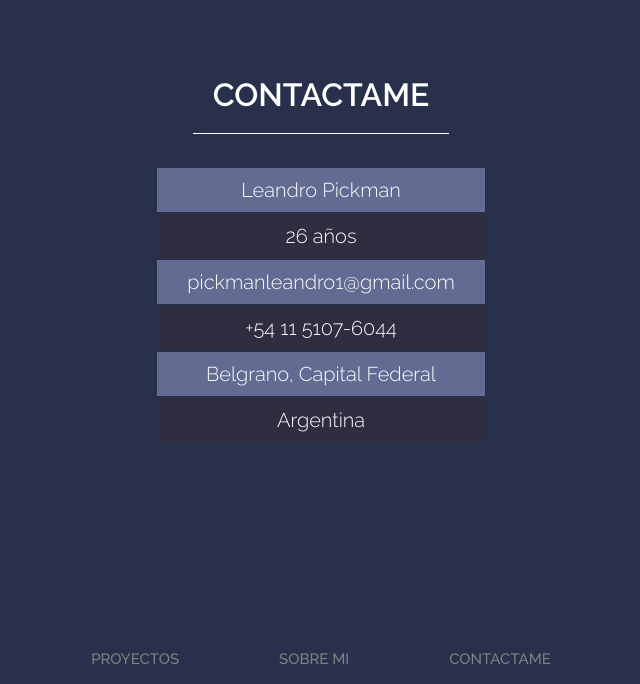
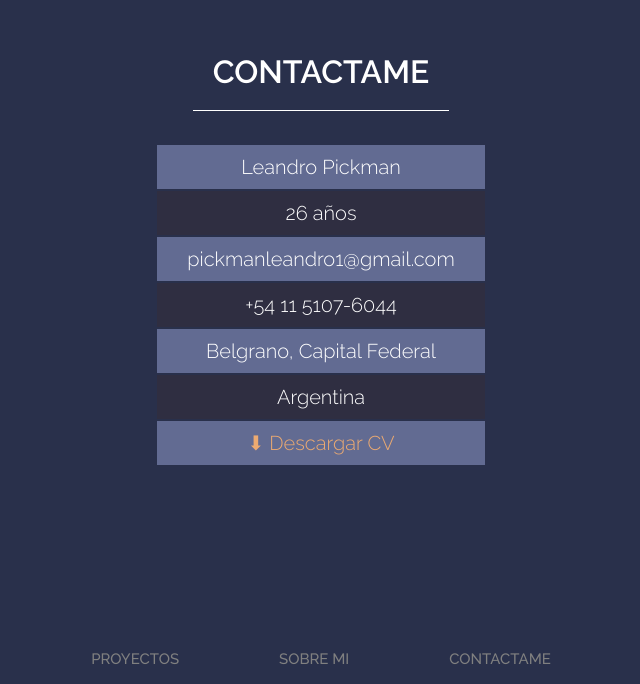
Before and after one commit to LPickman/Portfolio-Leandro-Pickman, a plain HTML site: page index.html in a window 1280 px wide. Shown: the part 3547-4231 px from the top of the page, without its empty margins (319-959 px from the left). Drawn offline with Linux system fonts and the light colour scheme.

Commit message:
I added a dowloand button for the CV

```diff
--- a/index.html
+++ b/index.html
@@ -5,10 +5,7 @@
     <meta name="viewport" content="width=device-width, initial-scale=1.0" />
     <title>Portfolio - Leandro Pickman</title>
     <link rel="stylesheet" href="style.css" />
-    <link
-      rel="icon"
-      href="https://encrypted-tbn0.gstatic.com/images?q=tbn:ANd9GcRxFvoRX4Y_mAxPaWqaHP5XBrWmjd47UfiM0A&s"
-    />
+    <link rel="icon" href="assets/img/cv-icon.svg" />
   </head>
   <body class="container">
     <div>
@@ -276,6 +273,16 @@
         <tr class="row-dark">
           <td>Argentina</td>
         </tr>
+        <tr class="row-light">
+          <td>
+            <a
+              class="download-cv"
+              href="CV_Leandro Pickman_Dev.pdf"
+              download="CV_Leandro Pickman_Dev.pdf"
+              >⬇ Descargar CV</a
+            >
+          </td>
+        </tr>
       </table>
     </section>
 
--- a/style.css
+++ b/style.css
@@ -344,3 +344,8 @@ table td {
   padding: 10px 30px;
   font-weight: 300;
 }
+
+/*Download CV*/
+.download-cv {
+  color: var(--third-color);
+}
```
Also changed, not shown: assets/img/cv-icon.svg (added), 1 other file.
